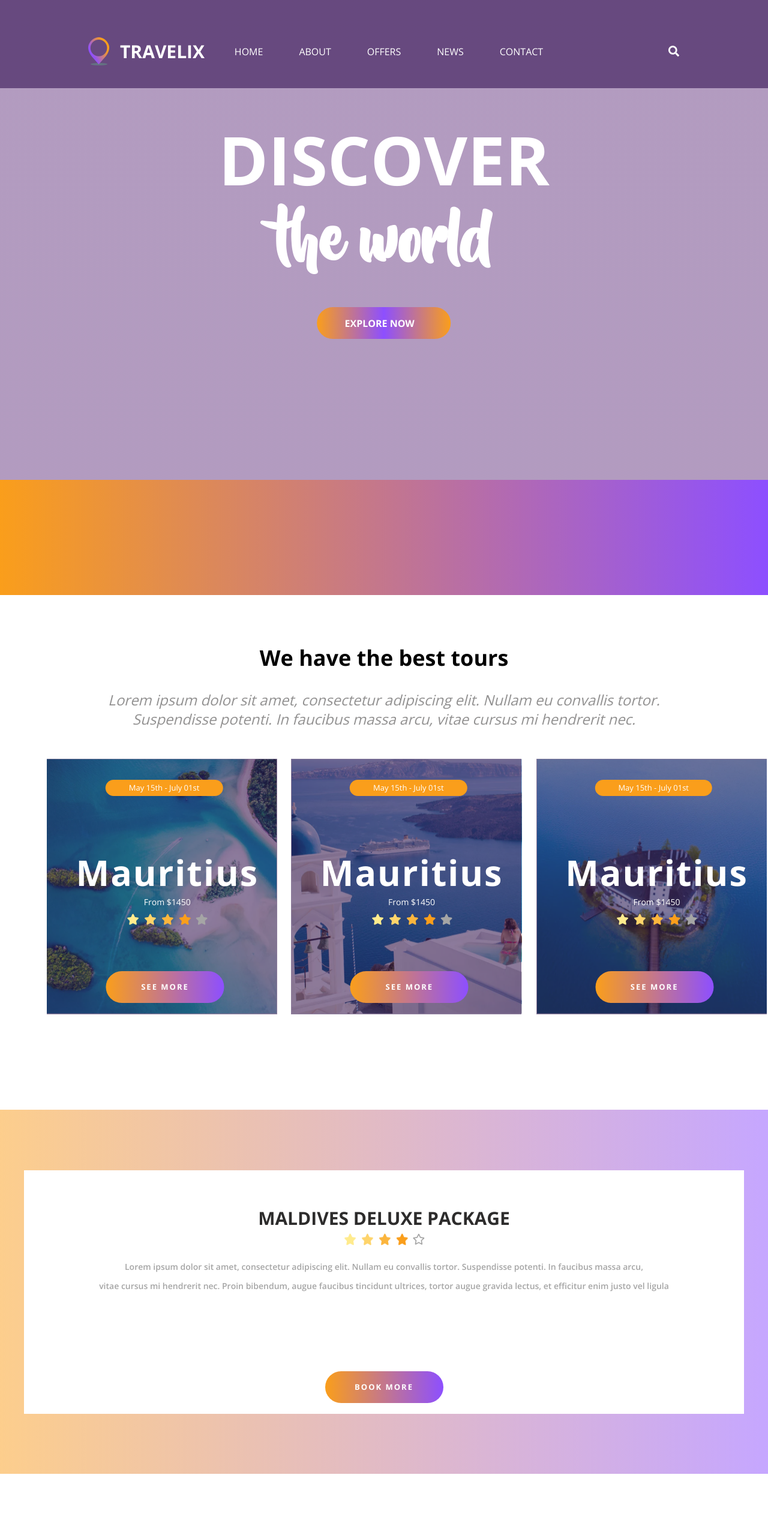
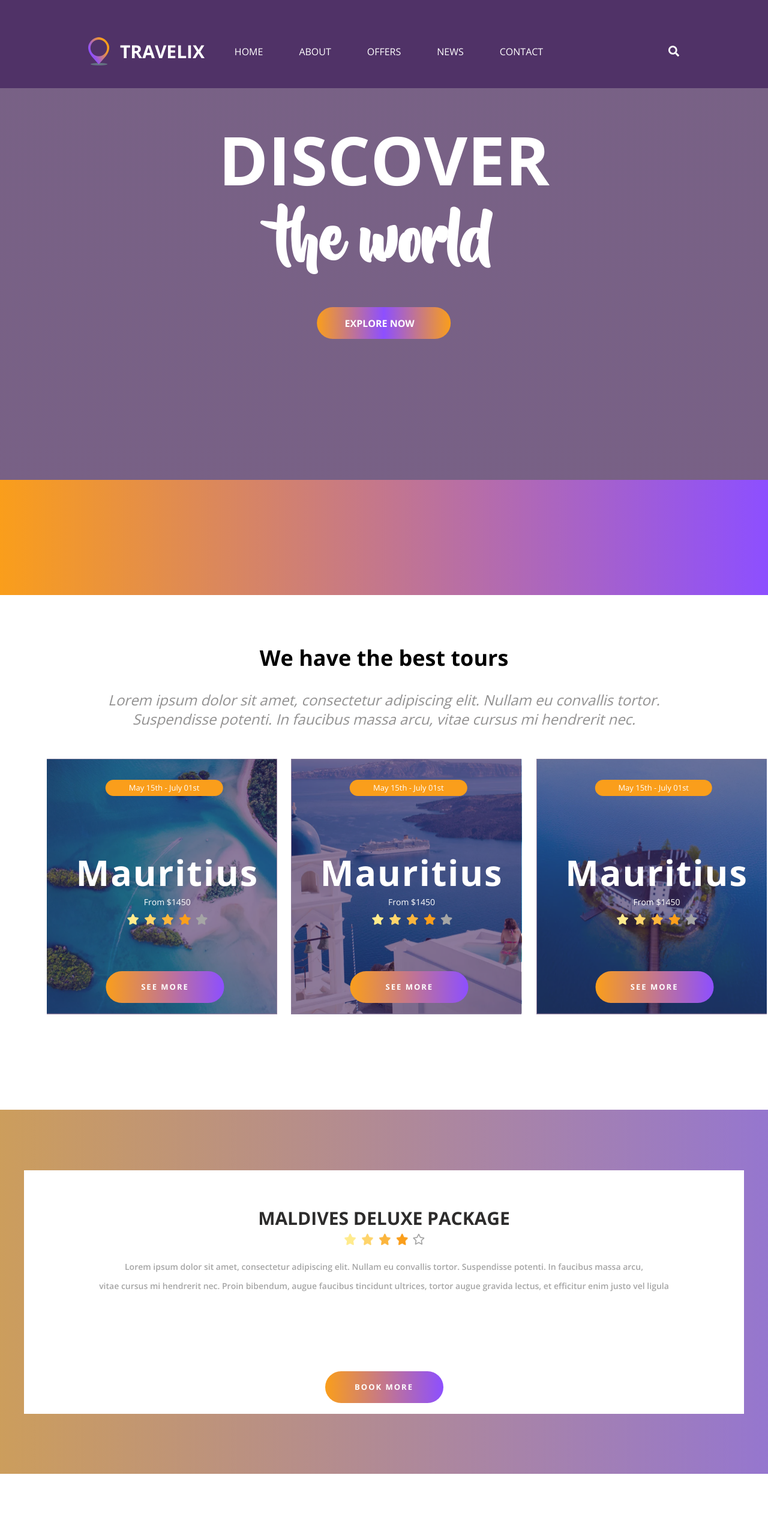
Before and after one commit to RunBLG/Travel-demo, a plain HTML site: page index.html in a window 1280 px wide. Shown: the top 2544 px of the page at 60% size. Drawn offline with nearby package versions, Linux system fonts and the light colour scheme; the site is published under a folder, as on GitHub Pages, so addresses that start at the root find nothing.

Commit message:
Update app.css

```diff
--- a/css/app.css
+++ b/css/app.css
@@ -61,7 +61,7 @@ body {
 .header-background {
   width: 100%;
   height: 100vh;
-  background-image: linear-gradient(0deg, rgba(63, 5, 97, 0.4), rgba(64, 6, 97, 0.4)), url(/img/div.png);
+  background-image: linear-gradient(0deg, rgba(63, 5, 97, 0.4), rgba(64, 6, 97, 0.4)), url(../img/div.png);
   position: relative;
   background-size: cover;
 }
@@ -252,7 +252,7 @@ body {
 .package-img {
   width: 100%;
   height: 607px;
-  background-image: linear-gradient(90deg, rgba(250, 157, 27, 0.5) 0%, rgba(141, 79, 255, 0.5) 100%), url(/img/pack.png);
+  background-image: linear-gradient(90deg, rgba(250, 157, 27, 0.5) 0%, rgba(141, 79, 255, 0.5) 100%), url(../img/pack.png);
   background-size: cover;
 }
 .package-container {
```
